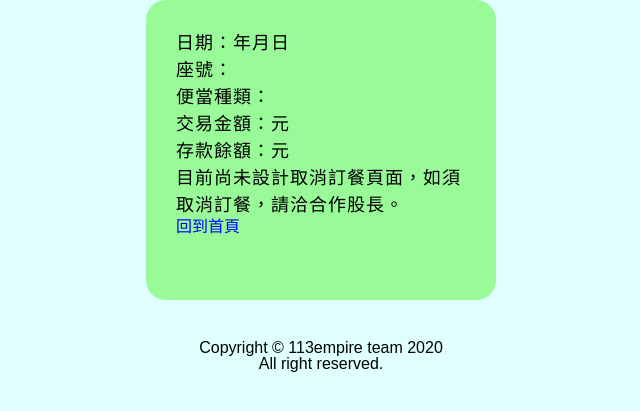
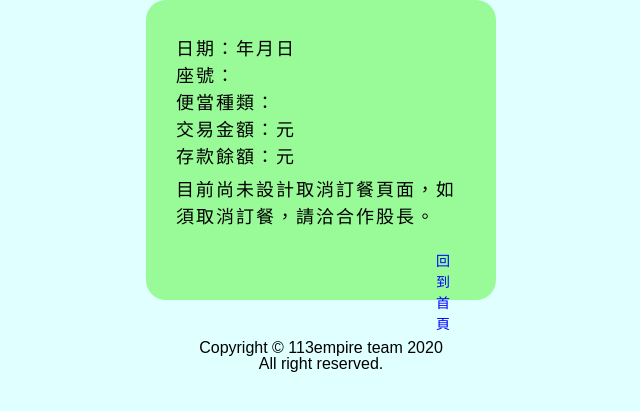
Before and after one commit to 113empire/lunch13, a Flask app: template templates/order_successful.html in a window 1280 px wide. Shown: the part 80-491 px from the top of the page, without its empty margins (319-959 px from the left). Run offline with Flask 2, Linux system fonts and the light colour scheme; the template is opened without the code that fills it, so the values that code supplies are empty.

Commit message:
Update order_successful.css

```diff
--- a/static/css/order_successful.css
+++ b/static/css/order_successful.css
@@ -44,9 +44,10 @@ a:hover {
 .text {
 	font-size: 18px;
 	line-height: 1.5;
-	letter-spacing: 1px;
+	letter-spacing: 2px;
+	margin: 6px 0;
 }
-}
+
 
 .a-text {
 	margin: 10px 130px;
```
